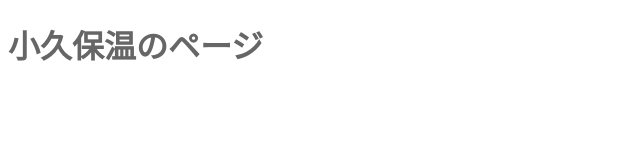
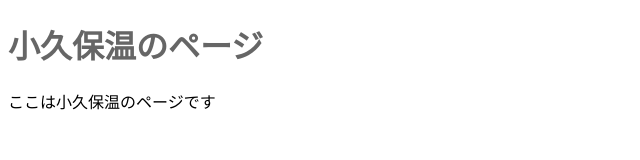
Before and after one commit to njtbj796/njtbj796.github.io, a plain HTML site: page index.html in a window 1280 px wide. Shown: the whole page, without its empty margins (0-640 px from the left). Drawn offline with Linux system fonts and the light colour scheme.

Commit message:
Update index.html via upload

```diff
--- a/index.html
+++ b/index.html
@@ -8,5 +8,6 @@
   </head>
   <body>
     <h1>小久保温のページ</h1>
+    <p>ここは小久保温のページです</p>
   </body>
 </html>
```
